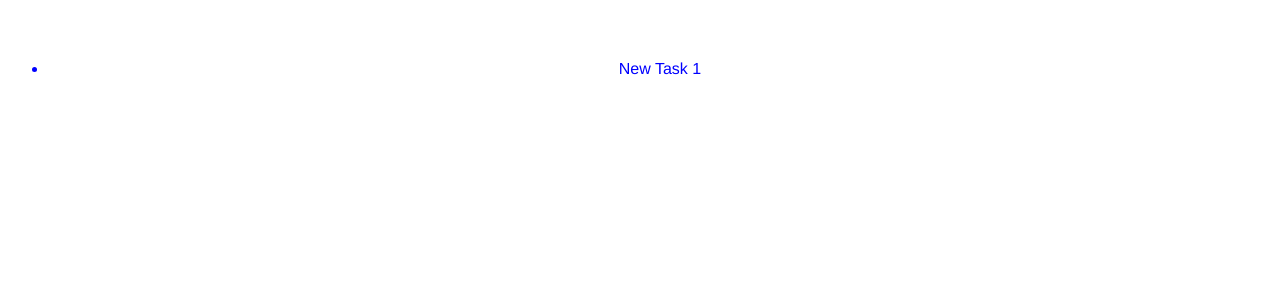
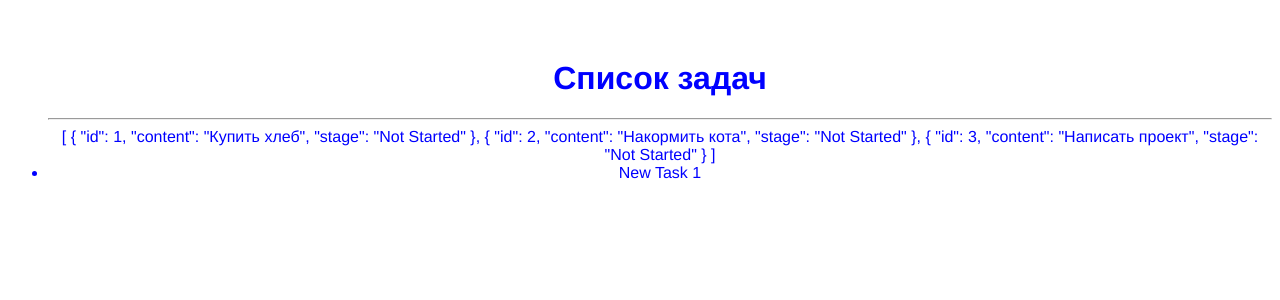
Before and after one commit to Ivan583/big-list, a Vue app: page / in a window 1280 px wide. Shown: the top 300 px of the page. Built offline with nearby package versions, Linux system fonts and the light colour scheme.

Commit message:
Передача данных в компонент TaskList

```diff
--- a/src/App.vue
+++ b/src/App.vue
@@ -1,7 +1,6 @@
 <template>
   <div id="app">
-    <TaskList />
-    <!-- msg="Welcome to Your Vue.js App" -->
+    <TaskList :item="tasks" msg="Список задач" />
   </div>
 </template>
 
@@ -10,6 +9,15 @@ import TaskList from "@/components/TaskList.vue";
 
 export default {
   name: "App",
+  data() {
+    return {
+      tasks: [
+        { id: 1, content: "Купить хлеб", stage: "Not Started" },
+        { id: 2, content: "Накормить кота", stage: "Not Started" },
+        { id: 3, content: "Написать проект", stage: "Not Started" }
+      ]
+    };
+  },
   components: {
     TaskList
   }
--- a/src/components/TaskList.vue
+++ b/src/components/TaskList.vue
@@ -1,5 +1,8 @@
 <template>
   <ul>
+    <h1>{{msg}}</h1>
+    <hr />
+    {{item}}
     <TaskItem />
   </ul>
 </template>
@@ -8,6 +11,7 @@
 import TaskItem from "@/components/TaskItem";
 
 export default {
+  props: ["item", "msg"],
   components: { TaskItem }
 };
 </script>
```
